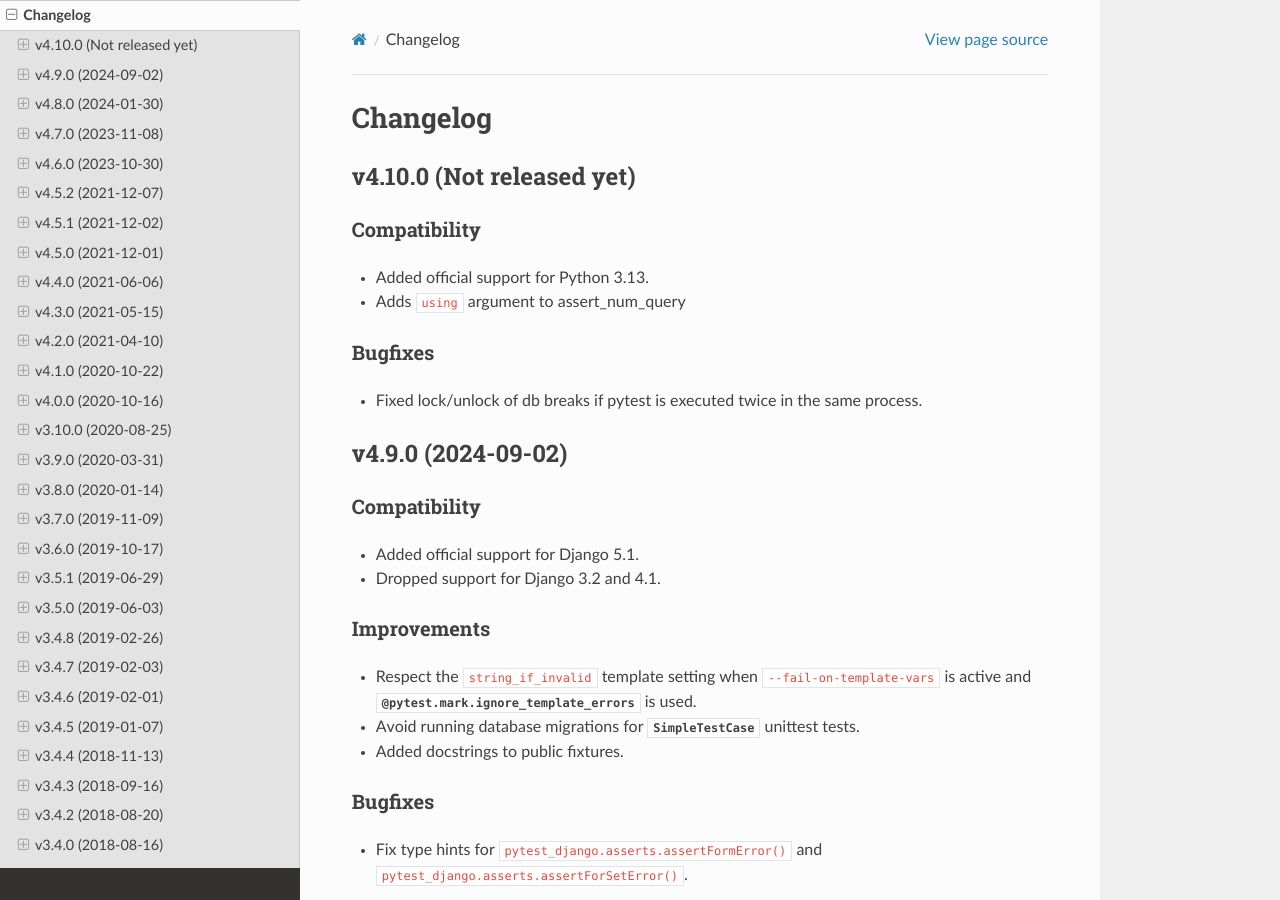
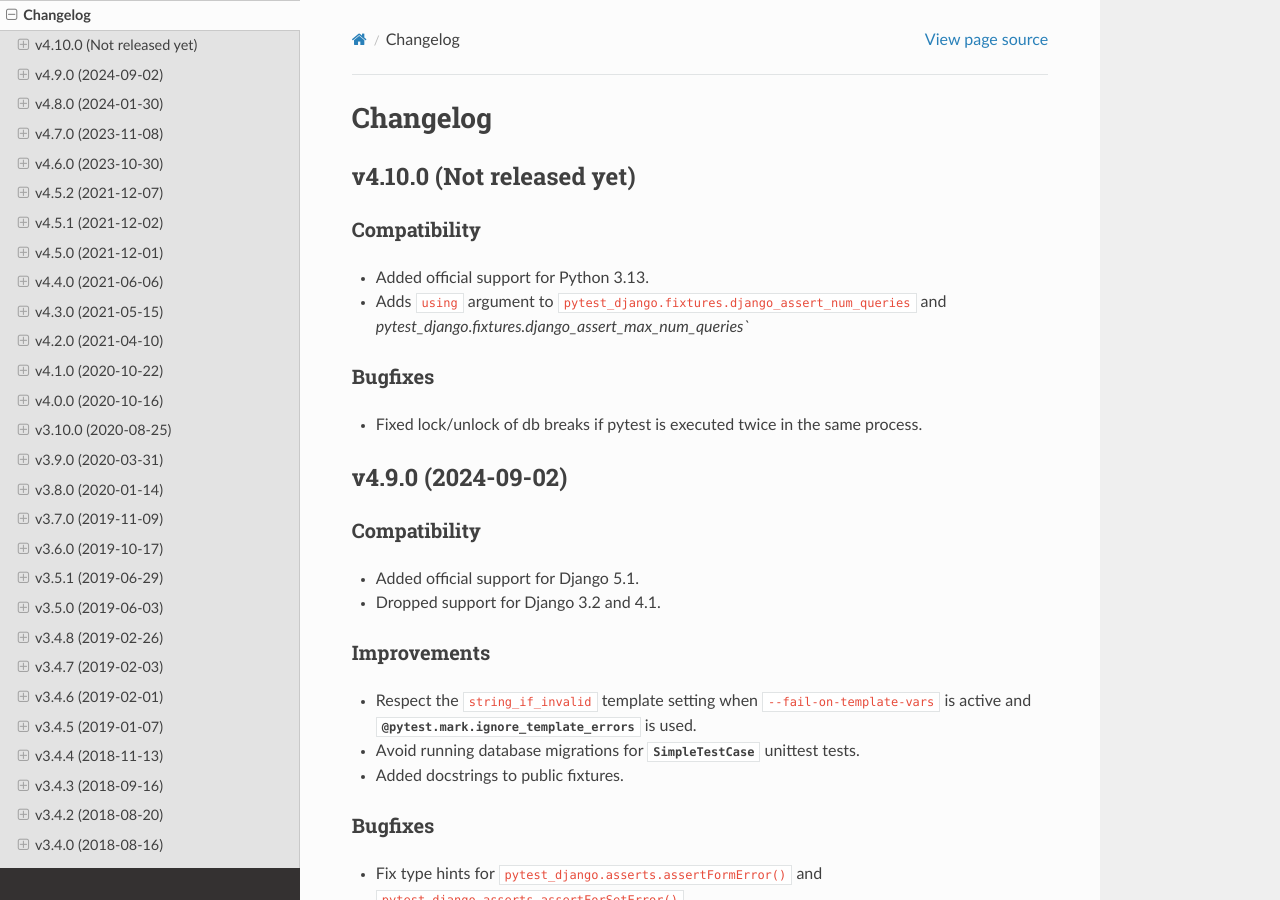
Before and after one commit to pytest-dev/pytest-django, a Sphinx documentation site: the page built from docs/changelog.rst, in a window 1280 px wide and 900 px high. Built offline with Sphinx 7.4.7 and the Read the Docs theme 3.1.0, drawn with Linux system fonts in a browser that asks for light colours; cross-references to code outside the pages are shown as plain code.

Commit message:
Update changelog.rst

```diff
--- a/docs/changelog.rst
+++ b/docs/changelog.rst
@@ -8,7 +8,9 @@
 ^^^^^^^^^^^^^
 
 * Added official support for Python 3.13.
-* Adds ``using`` argument to assert_num_query
+
+* Adds ``using`` argument to ``pytest_django.fixtures.django_assert_num_queries``
+  and `pytest_django.fixtures.django_assert_max_num_queries``
 
 Bugfixes
 ^^^^^^^^
```
